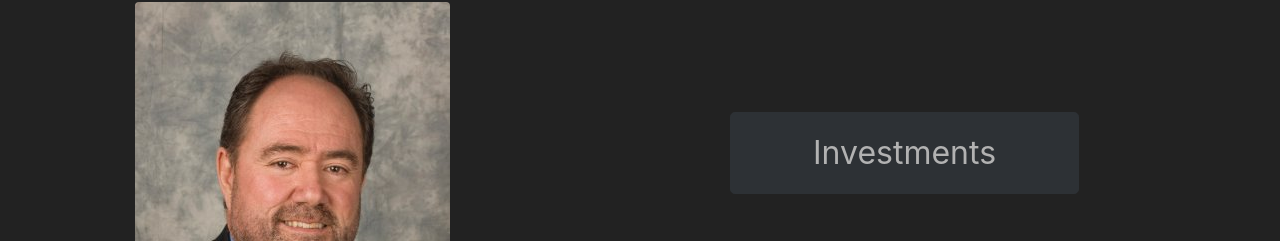
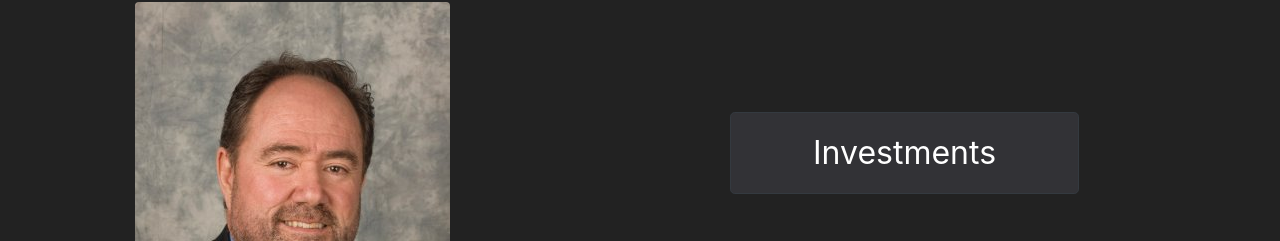
Before and after one commit to luisxmejia/luisxmejia.github.io, a plain HTML site: page index.html in a window 1280 px wide. Shown: the part 450-691 px from the top of the page. Drawn offline with nearby package versions, Linux system fonts and the light colour scheme.

Commit message:
Update index.html

```diff
--- a/index.html
+++ b/index.html
@@ -75,7 +75,7 @@
             <div class="d-flex h-100">
                 <div class="row justify-content-center align-self-center">
                     <ul class="luis-nav align-middle">
-                        <li class="btn btn-dark btn-lg btn-block disabled">
+                        <li class="btn btn-dark btn-lg btn-block">
                             <a class="nav-link" href="https://iagestionprivee.ca/en/page-find-an-advisor/luis-mejia">Investments</a>
 			</li>
                         <li class="btn btn-dark btn-lg btn-block">
```
